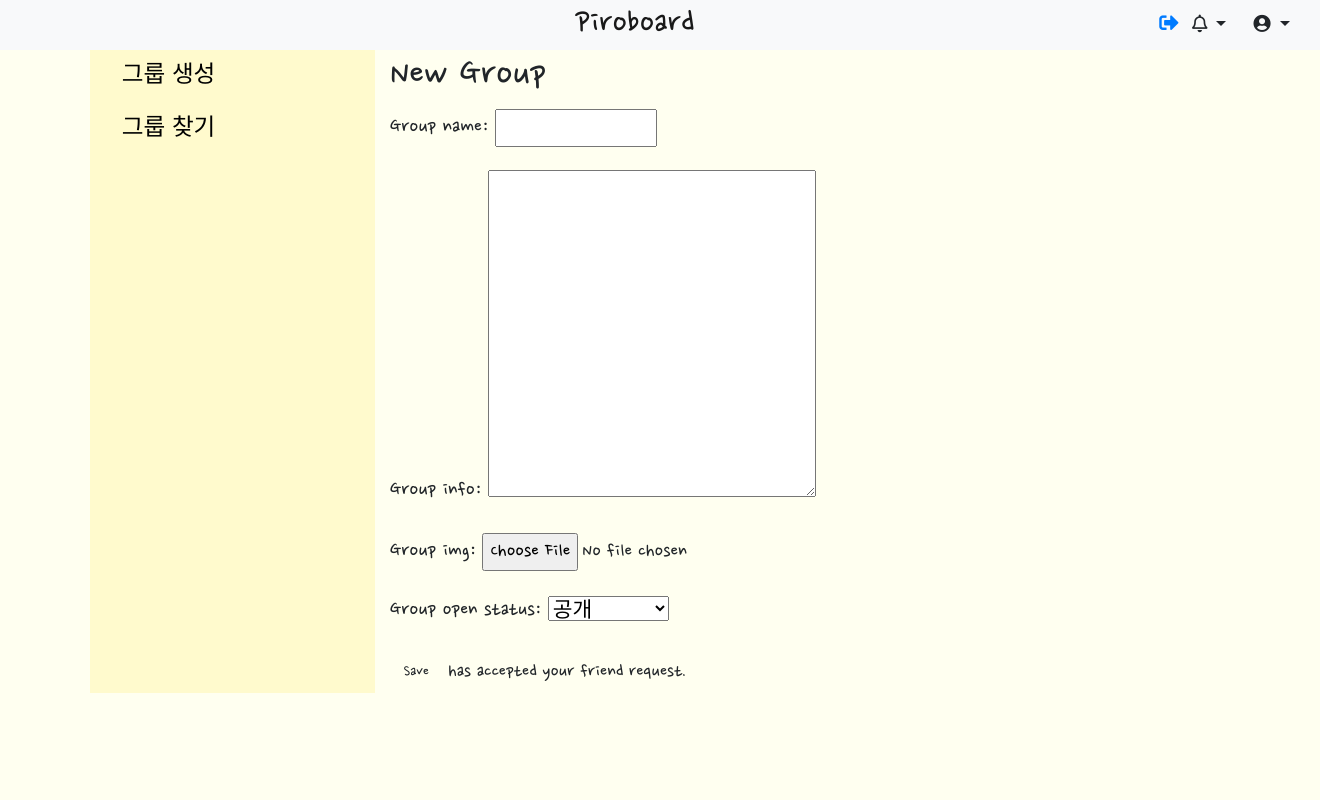
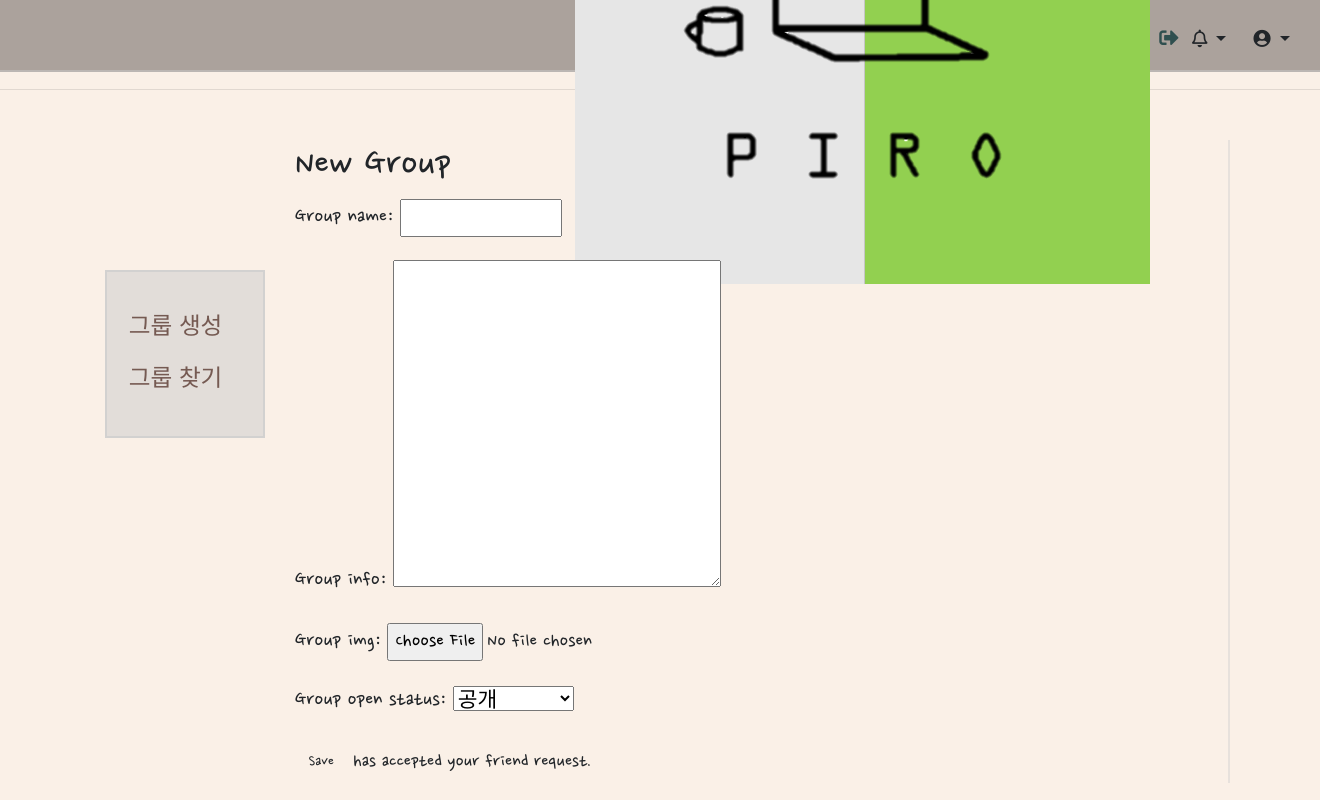
Before and after one commit to pirogramming/PiroBoard, a Django app: page /about/ in a window 1320 px wide. Run offline with Django 3.2, Linux system fonts and the light colour scheme; some libraries are stand-ins or nearby versions.

Commit message:
베이스 색상 설정

```diff
--- a/blog/templates/blog/trello.html
+++ b/blog/templates/blog/trello.html
@@ -21,7 +21,7 @@
 
     <style>
         body {
-            background-color: ivory;
+        {#background-color: #fafafa;#} background-color: rgb(250, 240, 231);
         }
 
         * {
@@ -30,26 +30,62 @@
         }
 
         .men {
-            color: black;
+            color: rgba(103, 73, 65, 0.89);
         }
 
         .men-area {
-            background: lemonchiffon;
+            width: 200px;
+            margin-top: 130px;
+
         }
 
+        .flex-column {
+            padding-left: 5px;
+            padding-top: 30px;
+            padding-bottom: 30px;
+        {#border: 2px solid rgba(204, 204, 204, 1);#} border: 2px solid rgba(190, 181, 175, 0.52);
+        {#background-color: rgba(245, 245, 245, 0.6);#} background-color: rgba(192, 211, 235, 0.35);
+            background-color: rgba(171, 162, 156, 0.36);
+            background-color: rgba(204, 204, 204, 0.51);
+            border: 2px solid rgba(204, 204, 204, 0.68);
+            vertical-align: middle;
+        }
 
+        .navbar {
+            margin: 0;
+            height: 60px;
+            padding-top: 40px;
+            padding-bottom: 30px;
+            border-bottom: 2px solid rgba(204, 204, 204, 0.47);
+        {#background-color: rgba(211, 231, 255, 0.54);#} background-color: rgb(171, 162, 156);
+
+
+        }
+
+        .navbar a {
+            color: darkslategrey;
+
+        }
+
+        .col-10 {
+            border-right: 2px solid rgba(204, 204, 204, 0.44);
+            box-sizing: border-box;
+        }
     </style>
     <!-- Custom styles for this template -->
     <link href="sticky-footer-navbar.css" rel="stylesheet">
 </head>
+
+
 <body>
-<nav class="navbar navbar-expand-lg navbar-light bg-light" style="height:50px;">
+<nav class="navbar navbar-expand-lg" style="height:50px;">
 
 
     <div class="collapse navbar-collapse" id="navbarSupportedContent">
         <ul class="navbar-nav mr-auto">
             <li class="nav-item active" style="margin-left:550px; font-size:35px; ">
-                <a class="nav-link" href="{% url 'blog-home' %}">Piroboard
+                <a class="nav-link" href="{% url 'blog-home' %}">
+                    <img src="/blog/static/blog/images/logo.PNG" alt="logo"> Piroboard
                     <span class="sr-only">(current)</span></a>
             </li>
         </ul>
@@ -102,10 +138,13 @@
 
 </nav>
 
+<hr size="5px" style="margin-bottom: 50px"/>
+
 <div class="container">
     <div class="row">
-        <div class="col-3 men-area">
+        <div class="col-2 men-area">
             <ul class="nav flex-column">
+                {% block sidebar %}
                     <li class="nav-item">
                         <a class="nav-link active" href="{% url 'blog-about' %}">
                             <span class="men" data-feather="home"> 그룹 생성</span>
@@ -118,9 +157,10 @@
 
                         </a>
                     </li>
+                {% endblock %}
             </ul>
         </div>
-        <div class="col-9">
+        <div class="col-10">
             {% block content %}
 
             {% endblock %}
```
Also changed, not shown: blog/static/blog/images/logo.PNG (added). Lines whose indentation alone changed are shown as unchanged.
